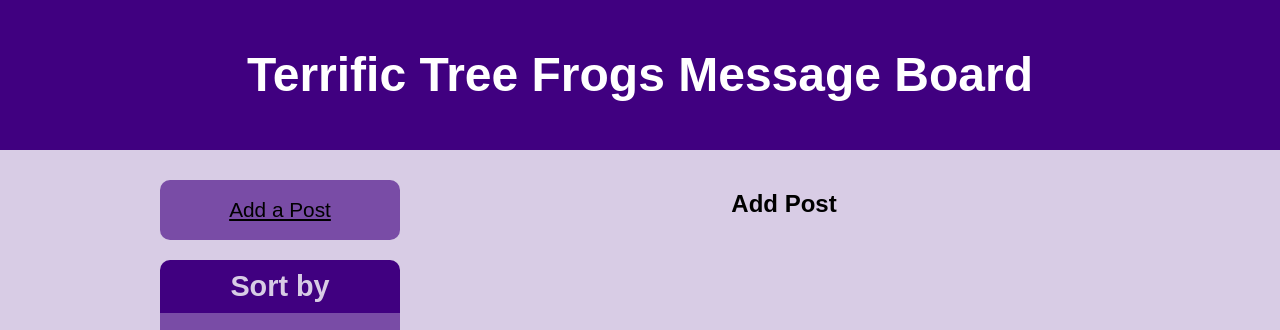
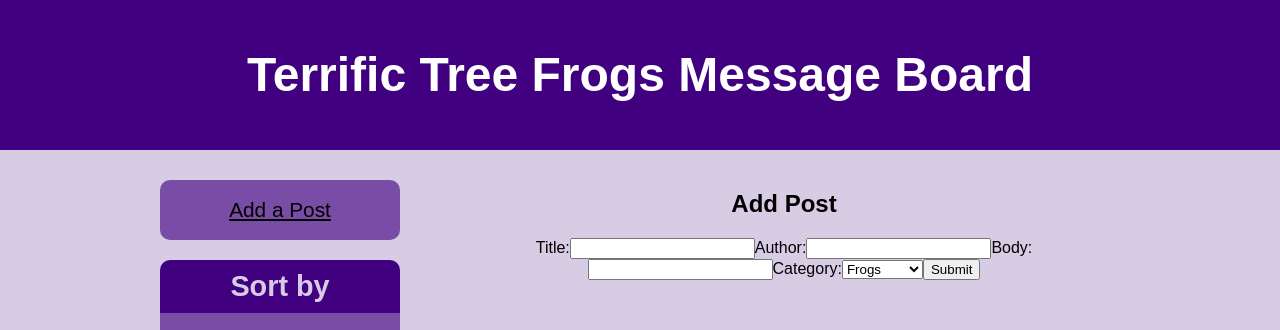
Before and after one commit to wicker/Terrific-Tree-Frogs-Message-Board, a React (Create React App) app in the folder frontend/: page /add in a window 1280 px wide. Shown: the top 330 px of the page. Built offline with nearby package versions, Linux system fonts and the light colour scheme; no server answers.

Commit message:
feature: Add a new post

```diff
--- a/frontend/package.json
+++ b/frontend/package.json
@@ -9,7 +9,8 @@
     "react-router-dom": "^4.2.2",
     "react-scripts": "1.1.0",
     "redux": "^3.7.2",
-    "redux-thunk": "^2.2.0"
+    "redux-thunk": "^2.2.0",
+    "uuid": "^3.2.1"
   },
   "scripts": {
     "start": "react-scripts start",
--- a/frontend/src/components/AddPost.js
+++ b/frontend/src/components/AddPost.js
@@ -1,18 +1,88 @@
 import React, { Component } from 'react';
+import { Redirect } from 'react-router-dom';
 import { connect } from 'react-redux'
 import { addPost } from '../actions'
+const uuidv4 = require('uuid/v4');
 
 class AddPost extends Component {
 
+  constructor(props) {
+    super(props);
+    this.state = {
+      title: '',
+      body: '',
+      author: '',
+      category: 'frogs',
+      redirect: false
+    };
+
+    this.handleChange = this.handleChange.bind(this);
+    this.handleSubmit = this.handleSubmit.bind(this);
+  }
+
+  handleChange(event) {
+    const target = event.target;
+    const value = target.type === 'checkbox' ? target.checked : target.value;
+    const name = target.name;
+
+    this.setState({[name]: value});
+  }
+
+  handleSubmit(event) {
+    event.preventDefault();
+
+    const newPost = {
+      id: uuidv4(),
+      timestamp: Date.now(),
+      title: this.state.title,
+      body: this.state.body,
+      author: this.state.author,
+      category: this.state.category,
+      voteScore: 0,
+      deleted: false
+    }
+
+    this.props.addPost(newPost);
+
+    this.setState({ redirect: true });
+  }
+
   render () {
-    return (
 
-       <section id="content">
+    if (this.state.redirect) {
+      return (<Redirect to="/" />)
+    } else {
+      return (
+         <section id="content">
 
-         <h2>Add Post</h2>
+           <h2>Add Post</h2>
 
-       </section>
-    )
+           <form onSubmit={this.handleSubmit}>
+             <label>
+               Title:
+               <input name="title" type="text" value={this.state.title} onChange={this.handleChange} />
+             </label>
+             <label>
+               Author:
+               <input name="author" type="text" value={this.state.author} onChange={this.handleChange} />
+             </label>
+             <label>
+               Body:
+               <input name="body" type="text" value={this.state.postbody} onChange={this.handleChange} />
+             </label>
+             <label>
+               Category:
+               <select name="category" value={this.state.category} onChange={this.handleChange}>
+                 <option value="frogs">Frogs</option>
+                 <option value="not-frogs">Not Frogs</option>
+               </select>
+             </label>
+             <input type="submit" value="Submit" />
+           </form>
+
+         </section>
+      )
+    }
   }
 }
 
```
